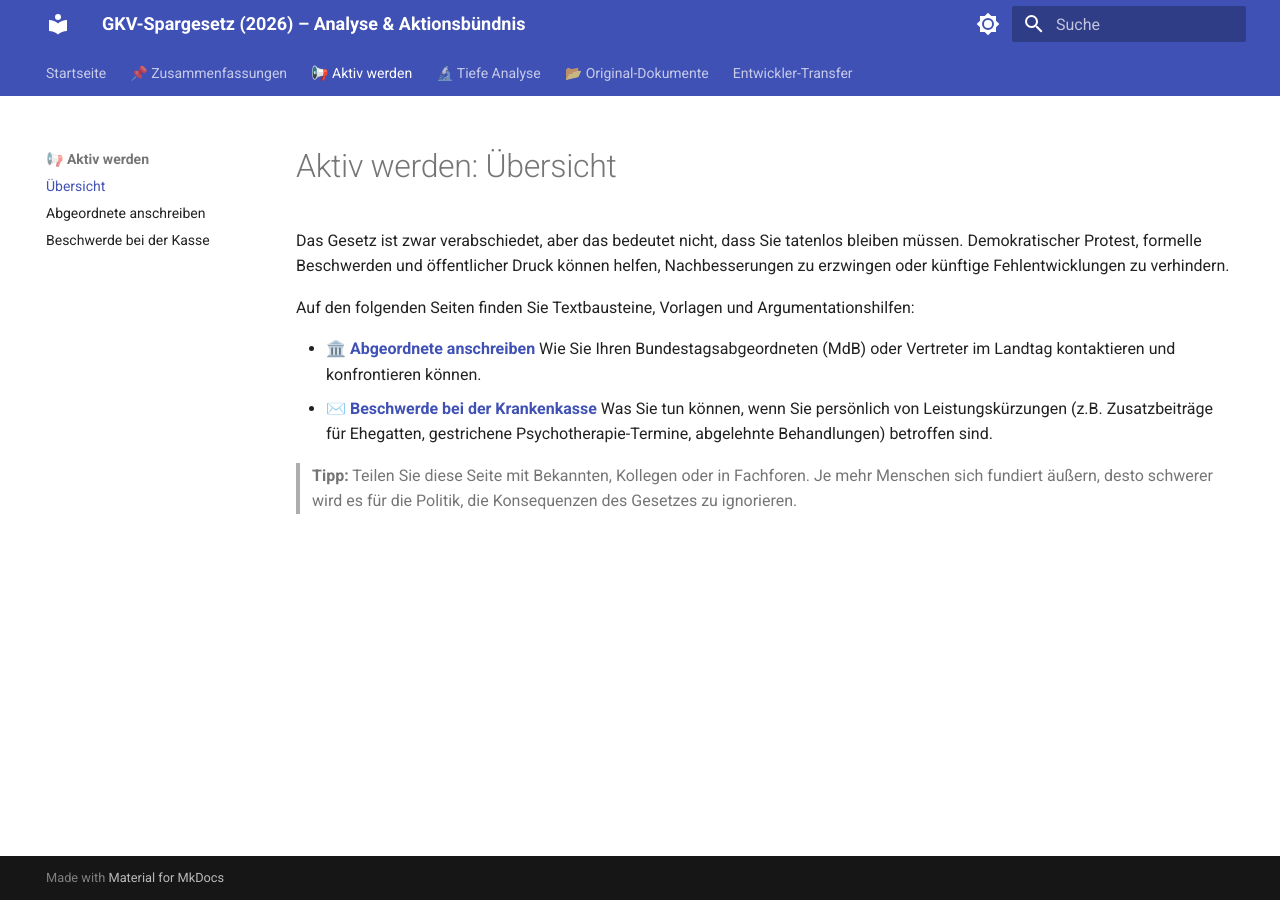
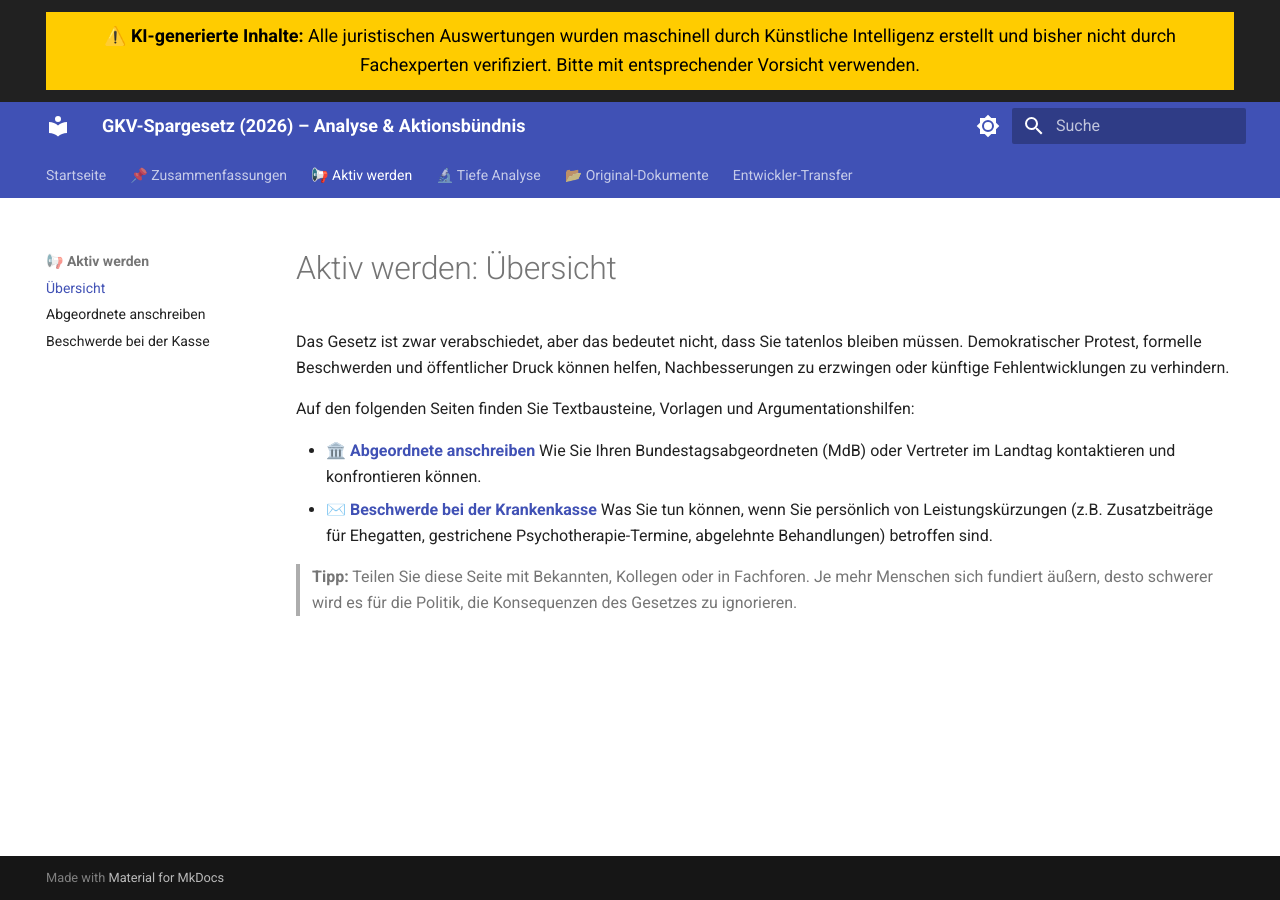
Before and after one commit to admonstrator/gkv-spargesetz, an MkDocs documentation site: the page built from docs/Aktionsmaterial/README.md, in a window 1280 px wide. Built offline with MkDocs 1.6.1 and Material for MkDocs 9.7.7, drawn with Linux system fonts in a browser that asks for light colours.

Commit message:
Globale AI-Warnung in Header hinzugefügt

```diff
--- a/mkdocs.yml
+++ b/mkdocs.yml
@@ -2,6 +2,7 @@ site_name: GKV-Spargesetz (2026) – Analyse & Aktionsbündnis
 site_description: Zentrale Sammlung aller Änderungen am GKV-Spargesetz, deren Folgen und Materialien für Bürger und Fachleute.
 theme:
   name: material
+  custom_dir: overrides
   language: de
   features:
     - navigation.tabs
--- /dev/null
+++ b/overrides/main.html
@@ -0,0 +1,7 @@
+{% extends "base.html" %}
+
+{% block announce %}
+  <div style="background-color: #ffcc00; color: #000; padding: 10px 15px; text-align: center; font-weight: 500; font-size: 0.9rem;">
+    <strong>⚠️ KI-generierte Inhalte:</strong> Alle juristischen Auswertungen wurden maschinell durch Künstliche Intelligenz erstellt und bisher nicht durch Fachexperten verifiziert. Bitte mit entsprechender Vorsicht verwenden.
+  </div>
+{% endblock %}
```
Also changed, not shown: docs/index.md (+0 -3 lines).
